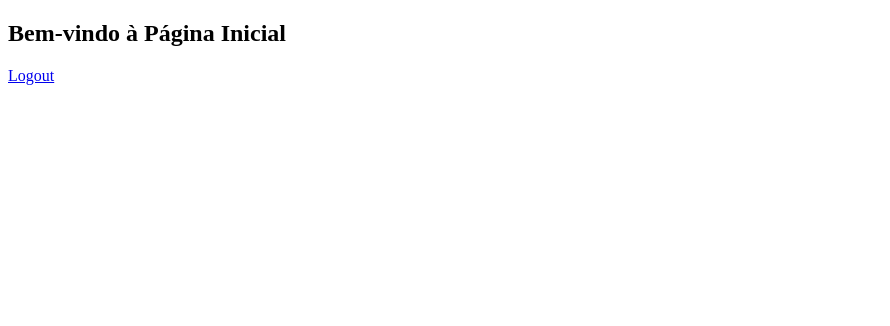
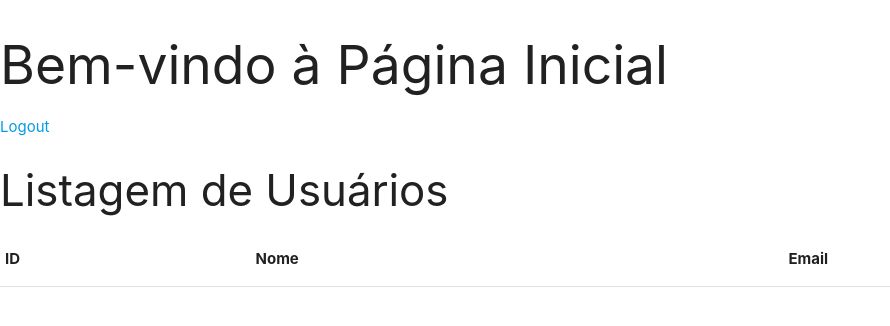
Before and after one commit to LADCSoares/Cruds_LB, a PHP site: page /home.php in a window 1280 px wide. Shown: the top 326 px of the page, without its empty margins (0-890 px from the left). Run offline with PHP 8.4, Linux system fonts and the light colour scheme; a user stored in the database is signed in; lists and menus that the app fills with data are empty; some libraries are stand-ins or nearby versions.

Commit message:
Update home.php

```diff
--- a/home.php
+++ b/home.php
@@ -1,4 +1,3 @@
-
 <!DOCTYPE html>
 <html lang="pt-BR">
 
@@ -6,6 +5,20 @@
     <meta charset="UTF-8">
     <meta name="viewport" content="width=device-width, initial-scale=1.0">
     <title>CRUD de Usuários</title>
+    <meta charset="utf-8">
+    <!--Import Google Icon Font-->
+    <link href="https://fonts.googleapis.com/icon?family=Material+Icons" rel="stylesheet">
+    <!--Import materialize.css-->
+    <link type="text/css" rel="stylesheet" href="css/materialize.css" media="screen,projection" />
+    <link rel="stylesheet" href="css/estilo.css">
+    <!--Let browser know website is optimized for mobile-->
+    <meta name="viewport" content="width=device-width, initial-scale=1.0" />
+
+    <!-- Baixa e usa CSS na CDN-->
+    <!--<link rel="stylesheet" href="https://cdnjs.cloudflare.com/ajax/libs/materialize/1.0.0/css/materialize.min.css">-->
+
+    <!-- Compiled and minified JavaScript -->
+    <!-- <script src="https://cdnjs.cloudflare.com/ajax/libs/materialize/1.0.0/js/materialize.min.js"></script>-->
     <script src="https://code.jquery.com/jquery-3.6.4.min.js"></script>
 </head>
 
@@ -24,7 +37,144 @@
     <h2>Bem-vindo à Página Inicial</h2>
     <a href="logout.php">Logout</a>
 
-    <!-- Adicione seu código de CRUD de usuários aqui usando Ajax -->
+    <h3>Listagem de Usuários</h3>
+
+    <table border="1">
+        <thead>
+            <tr>
+                <th>ID</th>
+                <th>Nome</th>
+                <th>Email</th>
+            </tr>
+        </thead>
+        <tbody id="listaUsuarios">
+            <!-- A lista de usuários será carregada aqui usando Ajax -->
+        </tbody>
+    </table>
+
+    <div id="modalEditar" class="modal">
+    <div class="modal-content">
+        <h4>Editar Usuário</h4>
+        <form id="formEditar">
+            <input type="hidden" id="editId" name="id">
+            <label for="editNome">Nome:</label>
+            <input type="text" id="editNome" name="nome" required><br>
+
+            <label for="editEmail">Email:</label>
+            <input type="email" id="editEmail" name="email" required><br>
+
+            <button type="submit">Salvar</button>
+        </form>
+    </div>
+    <div class="modal-footer">
+        <a href="#!" class="modal-close waves-effect waves-green btn-flat">Fechar</a>
+    </div>
+</div>
+<div id="modalExcluir" class="modal">
+    <div class="modal-content">
+        <h4>Excluir Usuário</h4>
+        <p>Tem certeza que deseja excluir o usuário?</p>
+        <input type="hidden" id="excluirId">
+    </div>
+    <div class="modal-footer">
+        <a href="#!" class="modal-close waves-effect waves-green btn-flat">Cancelar</a>
+        <a href="#!" class="modal-close waves-effect waves-red btn-flat" onclick="confirmarExclusao()">Confirmar</a>
+    </div>
+</div>
+
+
+    <script>
+        $(document).ready(function () {
+        // Função para carregar a lista de usuários usando Ajax
+        function carregarUsuarios() {
+            $.ajax({
+                url: 'listar_usuarios.php',
+                type: 'GET',
+                dataType: 'json',
+                success: function (data) {
+                    var listaUsuarios = $('#listaUsuarios');
+                    listaUsuarios.empty();
+
+                    for (var i = 0; i < data.length; i++) {
+                        listaUsuarios.append('<tr><td>' + data[i].id + '</td><td>' + data[i].nome + '</td><td>' + data[i].email + '</td>' +
+                            '<td><a class="waves-effect waves-light btn modal-trigger" href="#modalEditar" onclick="preencherFormEditar(' + data[i].id + ')">Editar</a>' +
+                            '<a class="waves-effect waves-light btn modal-trigger" href="#modalExcluir" onclick="preencherFormExcluir(' + data[i].id + ')">Excluir</a></td></tr>');
+                    }
+                },
+                error: function (xhr, status, error) {
+                    console.error('Erro ao carregar a lista de usuários: ' + error);
+                }
+            });
+        }
+
+        // Função para preencher o formulário de edição
+        window.preencherFormEditar = function (id) {
+            $.ajax({
+                url: 'obter_usuario.php?id=' + id,
+                type: 'GET',
+                dataType: 'json',
+                success: function (data) {
+                    $('#editId').val(data.id);
+                    $('#editNome').val(data.nome);
+                    $('#editEmail').val(data.email);
+                },
+                error: function (xhr, status, error) {
+                    console.error('Erro ao obter os dados do usuário: ' + error);
+                }
+            });
+        }
+
+        // Função para submeter o formulário de edição
+        $('#formEditar').submit(function (e) {
+            e.preventDefault();
+            var formData = $(this).serialize();
+
+            $.ajax({
+                url: 'editar_usuario.php',
+                type: 'POST',
+                data: formData,
+                success: function () {
+                    carregarUsuarios(); // Atualiza a lista de usuários após a edição
+                    $('#modalEditar').modal('close');
+                },
+                error: function (xhr, status, error) {
+                    console.error('Erro ao editar o usuário: ' + error);
+                }
+            });
+        });
+
+
+        // Função para preencher o formulário de exclusão
+        window.preencherFormExcluir = function (id) {
+            $('#excluirId').val(id);
+        }
+
+        // Função para confirmar a exclusão
+        window.confirmarExclusao = function () {
+            var id = $('#excluirId').val();
+
+            $.ajax({
+                url: 'excluir_usuario.php',
+                type: 'POST',
+                data: { id: id },
+                success: function () {
+                    carregarUsuarios(); // Atualiza a lista de usuários após a exclusão
+                },
+                error: function (xhr, status, error) {
+                    console.error('Erro ao excluir o usuário: ' + error);
+                }
+            });
+        }
+
+        // Chama a função para carregar a lista de usuários ao carregar a página
+        carregarUsuarios();
+
+        // Inicializa os modais
+        $('.modal').modal();
+    });
+
+    </script>
+     <script type="text/javascript" src="js/materialize.js"></script>
 </body>
 
 </html>
```
